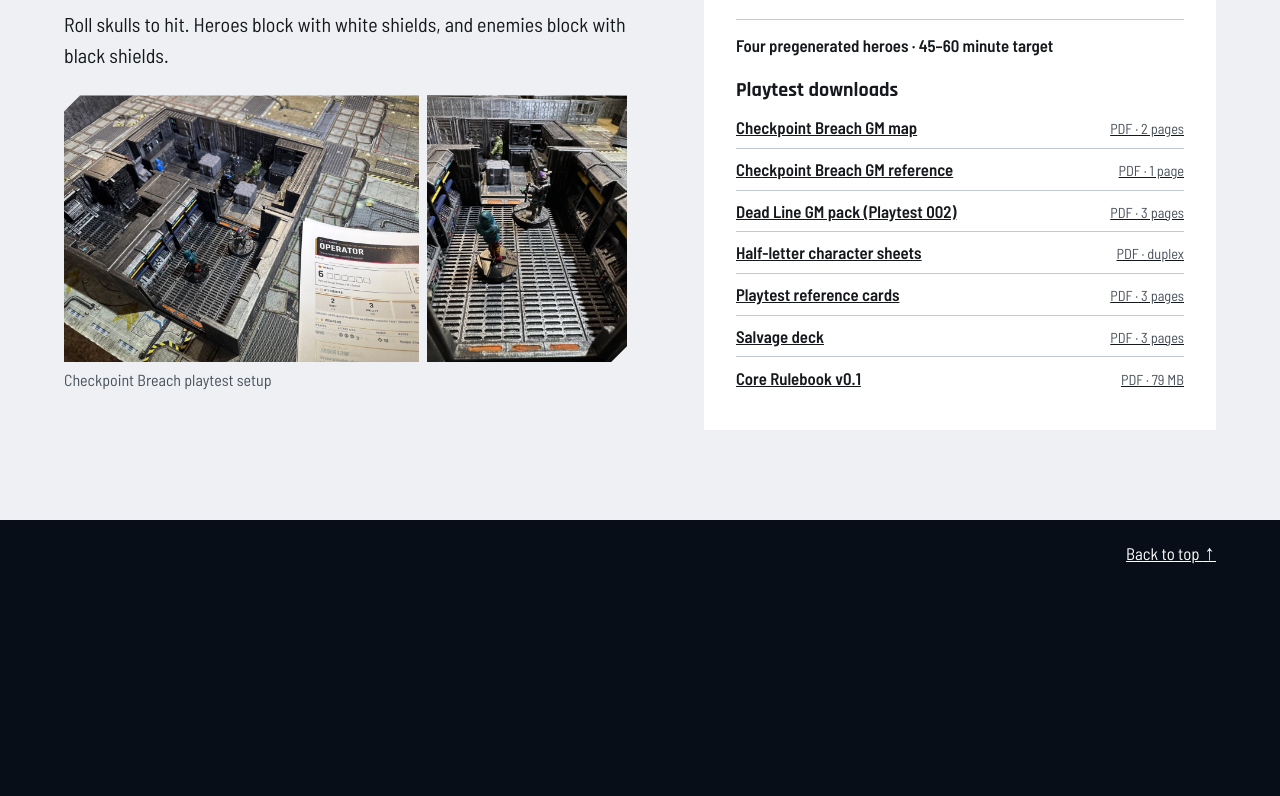
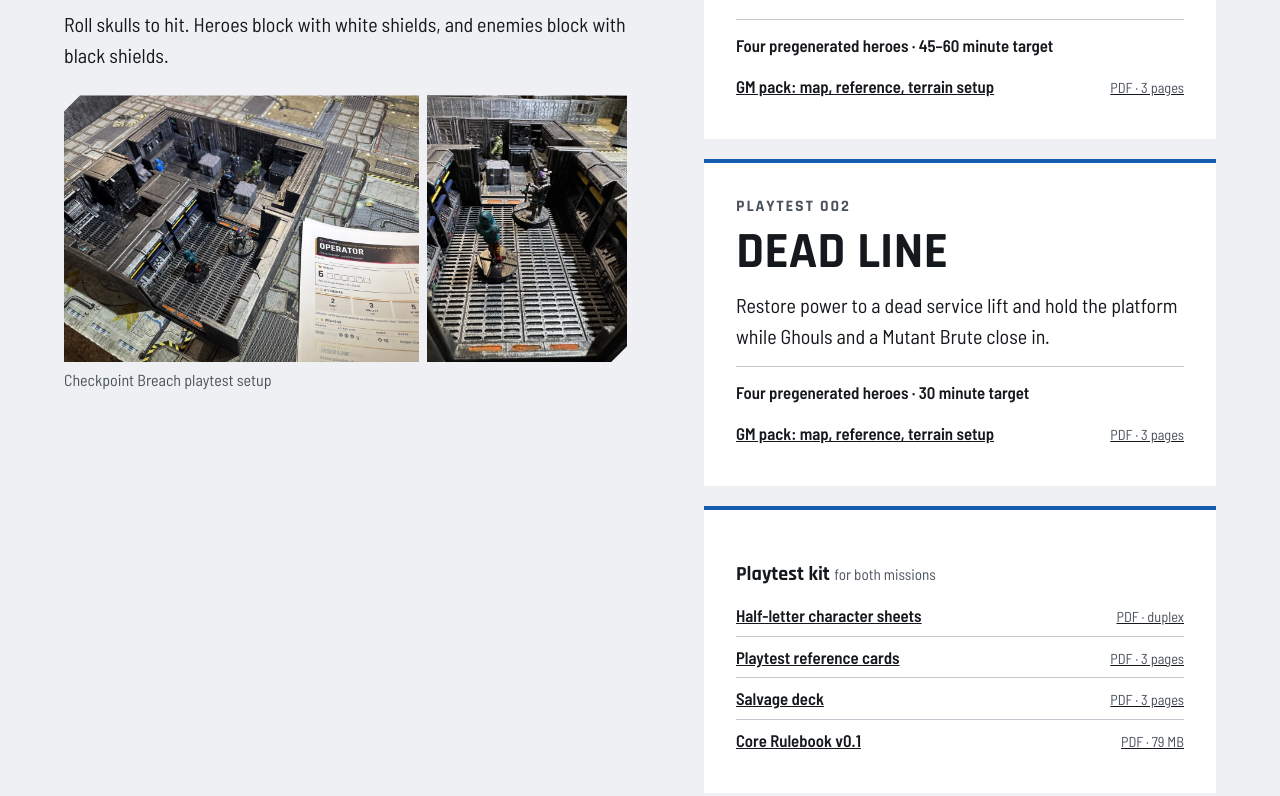
Before and after one commit to CoderDrew/voidraider-site, a plain HTML site: page index.html in a window 1280 px wide. Shown: the part 2909-3705 px from the top of the page. Before the commit the page ends 3495 px from the top, so only its background shows below. Drawn offline with Linux system fonts and the light colour scheme.

Commit message:
Give each playtest one matching GM pack and a shared kit list
- Checkpoint Breach: new 3-page GM pack (map, reference, terrain setup)
- Dead Line gets its own mission card with the same GM pack link
- Character sheets, reference cards, salvage deck and rulebook move to a
  shared "Playtest kit" list

Co-Authored-By: Claude Opus 5.5 <noreply@anthropic.com>

```diff
--- a/index.html
+++ b/index.html
@@ -95,22 +95,35 @@
             <figcaption>Checkpoint Breach playtest setup</figcaption>
           </figure>
         </div>
+        <div class="missions">
           <article class="mission" aria-labelledby="mission-title">
             <p class="kicker">Playtest 001</p>
             <h3 id="mission-title">Checkpoint Breach</h3>
             <p>Infiltrate a corporate security checkpoint, retrieve a stolen encrypted data archive, and make it back to extraction.</p>
             <p class="mission-detail">Four pregenerated heroes · 45–60 minute target</p>
-          <h4>Playtest downloads</h4>
             <ul class="downloads">
-            <li><a href="downloads/Voidraider-Playtest-001-GM-Map.pdf?v=53ec6cf2">Checkpoint Breach GM map <span>PDF · 2 pages</span></a></li>
-            <li><a href="downloads/Voidraider-Playtest-001-GM-Reference.pdf?v=fa17b809">Checkpoint Breach GM reference <span>PDF · 1 page</span></a></li>
-            <li><a href="downloads/Voidraider-Playtest-002-GM-Pack.pdf?v=46d4b619">Dead Line GM pack (Playtest 002) <span>PDF · 3 pages</span></a></li>
+              <li><a href="downloads/Voidraider-Playtest-001-GM-Pack.pdf?v=b7cf92f9">GM pack: map, reference, terrain setup <span>PDF · 3 pages</span></a></li>
+            </ul>
+          </article>
+          <article class="mission" aria-labelledby="mission-2-title">
+            <p class="kicker">Playtest 002</p>
+            <h3 id="mission-2-title">Dead Line</h3>
+            <p>Restore power to a dead service lift and hold the platform while Ghouls and a Mutant Brute close in.</p>
+            <p class="mission-detail">Four pregenerated heroes · 30 minute target</p>
+            <ul class="downloads">
+              <li><a href="downloads/Voidraider-Playtest-002-GM-Pack.pdf?v=46d4b619">GM pack: map, reference, terrain setup <span>PDF · 3 pages</span></a></li>
+            </ul>
+          </article>
+          <article class="mission kit" aria-labelledby="kit-title">
+            <h4 id="kit-title">Playtest kit <span>for both missions</span></h4>
+            <ul class="downloads">
               <li><a href="downloads/Voidraider-Playtest-Kit-Character-Sheets-Half.pdf?v=2499e095">Half-letter character sheets <span>PDF · duplex</span></a></li>
               <li><a href="downloads/Voidraider-Playtest-Kit-Reference-Cards.pdf?v=1966aef1">Playtest reference cards <span>PDF · 3 pages</span></a></li>
               <li><a href="downloads/Voidraider-Salvage-Deck.pdf?v=60f1fdf4">Salvage deck <span>PDF · 3 pages</span></a></li>
               <li><a href="downloads/Voidraider-Core-Rulebook-v0.1.pdf?v=6a446a70">Core Rulebook v0.1 <span>PDF · 79 MB</span></a></li>
             </ul>
           </article>
+        </div>
       </div>
     </section>
   </main>
--- a/styles.css
+++ b/styles.css
@@ -144,6 +144,11 @@ nav a:hover, .wordmark:hover, .site-footer a:hover { color: var(--arc-cyan); }
 }
 .checkpoint-photos img { display: block; width: 100%; height: auto; }
 .checkpoint-photos figcaption { margin-top: .4rem; color: var(--gunmetal); font-size: 1rem; }
+.missions { display: grid; gap: 1.25rem; }
+.mission h3 + p { margin-top: 0; }
+.mission .downloads { margin-top: .5rem; }
+.kit h4 { margin-top: 0; }
+.kit h4 span { color: var(--gunmetal); font: 400 .95rem var(--text); letter-spacing: 0; text-transform: none; }
 .mission { padding: clamp(1.25rem, 3vw, 2rem); border-top: .25rem solid var(--rift-blue); background: var(--paper); }
 .kicker { color: var(--gunmetal); font-weight: 700; font-size: 1rem; letter-spacing: .12em; text-transform: uppercase; }
 .mission h3 { margin-block: .45rem .85rem; font-size: clamp(2rem, 4vw, 3.3rem); }
```
Also changed, not shown: 1 other file. Lines whose indentation alone changed are shown as unchanged.
